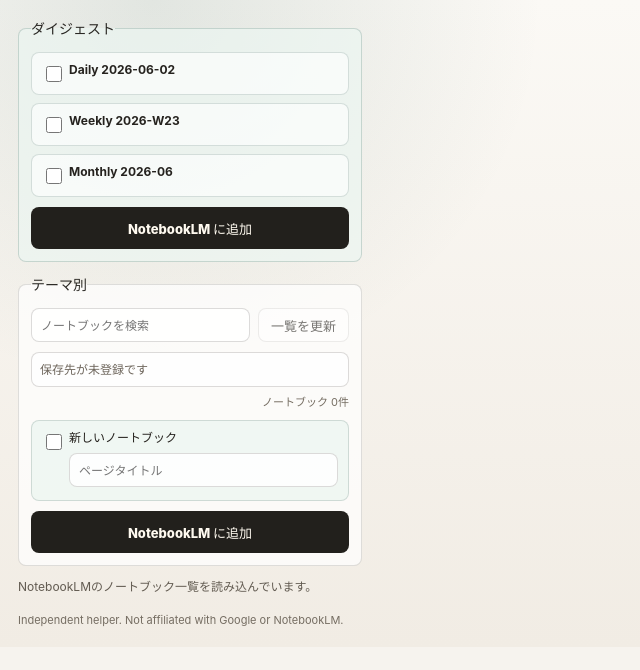
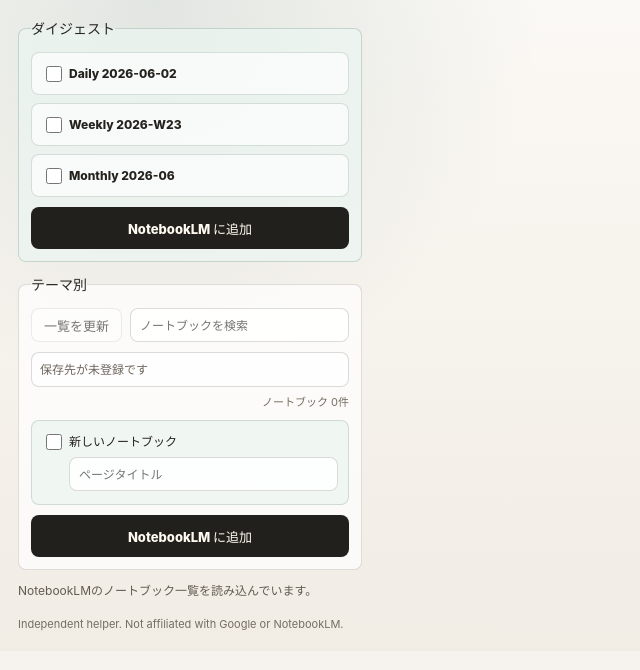
Before and after one commit to x013318908/Read-Later-Is-Broken, a website built with Vite: page popup.html in a window 1280 px wide. Shown: the whole page, without its empty margins (0-640 px from the left). Built offline with nearby package versions, Linux system fonts and the light colour scheme; some packages are replaced by stand-ins of ours; no server answers.

Commit message:
Refine popup notebook controls

```diff
--- a/popup.html
+++ b/popup.html
@@ -45,8 +45,8 @@
           <legend>テーマ別</legend>
 
           <div class="destination-toolbar">
+            <button id="refresh-notebooks-button" type="button" class="secondary-button small">一覧を更新</button>
             <input id="destination-search" type="search" aria-label="ノートブック検索" placeholder="ノートブックを検索" />
-            <button id="refresh-notebooks-button" type="button" class="secondary-button small">一覧を更新</button>
           </div>
 
           <div id="destination-list" class="destination-checklist" aria-label="登録済みNotebookLMノートブック"></div>
@@ -56,7 +56,7 @@
             <div class="destination-check-row special-destination-row">
               <input id="new-notebook-enabled" type="checkbox" />
               <span>
-                <strong>新しいノートブック</strong>
+                <label for="new-notebook-enabled" class="destination-label">新しいノートブック</label>
                 <input id="new-title" type="text" aria-label="新規ノートブック名" placeholder="ページタイトル" />
               </span>
             </div>
--- a/src/background.ts
+++ b/src/background.ts
@@ -164,10 +164,6 @@
       await upsertDestination({
         name: getNewNotebookDisplayName(result.title),
         notebookUrl: result.notebookUrl
-      });
-      await chrome.tabs.create({
-        url: result.notebookUrl,
-        active: true
       });
     } catch (error) {
       status.items.push({
--- a/src/styles/app.css
+++ b/src/styles/app.css
@@ -68,7 +68,7 @@
 
 .destination-toolbar {
   display: grid;
-  grid-template-columns: minmax(0, 1fr) auto;
+  grid-template-columns: auto minmax(0, 1fr);
   gap: 8px;
   align-items: center;
 }
@@ -136,15 +136,23 @@
 }
 
 .destination-check-row strong,
+.destination-label,
 .destination-check-row small {
   display: block;
 }
 
-.destination-check-row strong {
-  margin-bottom: 2px;
+.destination-check-row strong,
+.destination-label {
+  margin: 4px 0 2px;
   color: #25221e;
   font-size: 12px;
+  font-weight: 800;
   line-height: 1.35;
+  text-box-trim: trim-both;
+}
+
+.destination-label {
+  cursor: pointer;
 }
 
 .destination-check-row small {
```
